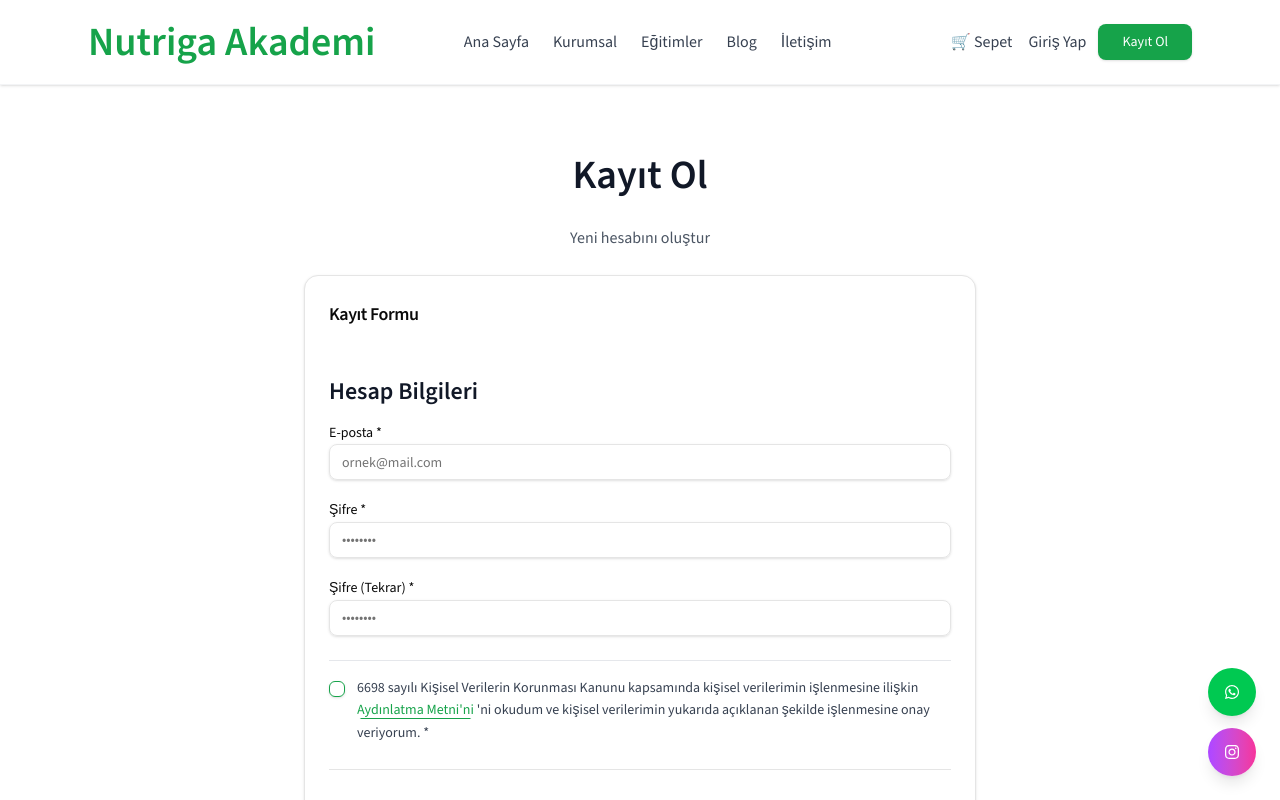
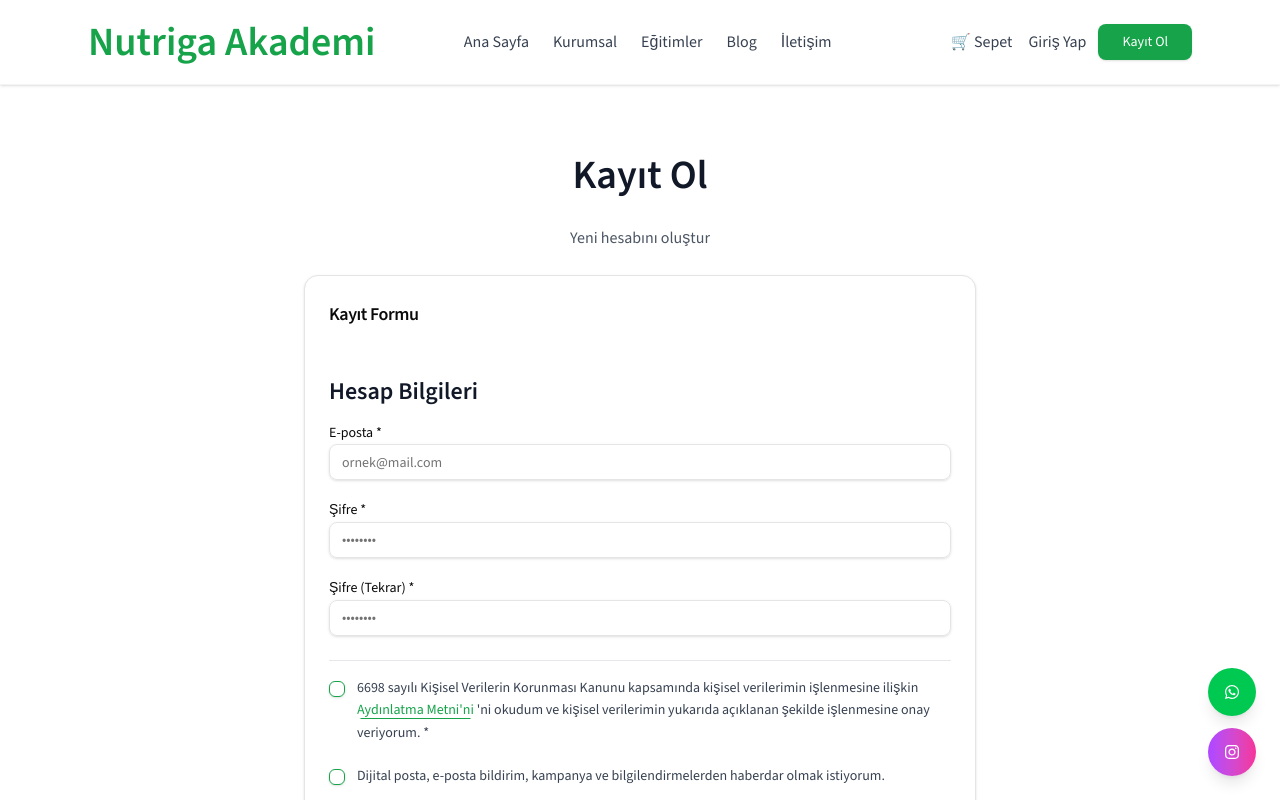
Before and after one commit to hakantrkmn/nutriga-akademi, a Next.js app: page /auth/register in a window 1280 px wide. Shown: the top 800 px of the page. Built offline with nearby package versions, Linux system fonts and the light colour scheme; no server answers; the database is empty.

Commit message:
kampanya checkbox

```diff
--- a/src/app/api/auth/register/route.ts
+++ b/src/app/api/auth/register/route.ts
@@ -13,6 +13,7 @@ export async function POST(request: NextRequest) {
       class: classValue,
       email,
       phone,
+      notification_permission,
       desired_education_id,
     } = await request.json();
 
@@ -34,6 +35,7 @@ export async function POST(request: NextRequest) {
       class: profession === "Öğrenci" ? classValue : null,
       email: email.trim(),
       phone: phone?.trim() || null,
+      notificationPermission: notification_permission || false,
       desiredEducationId: desired_education_id || null,
     };
 
--- a/src/app/api/user/profile/route.ts
+++ b/src/app/api/user/profile/route.ts
@@ -17,7 +17,7 @@ export async function GET(request: NextRequest) {
     // Get user profile from database
     const { data: userData, error } = await supabase
       .from("users")
-      .select("first_name, last_name, email, phone")
+      .select("first_name, last_name, email, phone, notification_permission")
       .eq("email", email)
       .single();
 
@@ -42,14 +42,12 @@ export async function GET(request: NextRequest) {
       lastName: userData.last_name,
       email: userData.email,
       phone: userData.phone,
+      notificationPermission: userData.notification_permission,
     };
 
     return NextResponse.json(formattedData);
   } catch (error) {
     console.error("API error:", error);
-    return NextResponse.json(
-      { error: "Sunucu hatası" },
-      { status: 500 }
-    );
+    return NextResponse.json({ error: "Sunucu hatası" }, { status: 500 });
   }
 }
--- a/src/app/auth/register/page.tsx
+++ b/src/app/auth/register/page.tsx
@@ -34,6 +34,9 @@ export default function RegisterPage() {
 
   // KVKK Acceptance
   const [kvkkAccepted, setKvkkAccepted] = useState(false);
+
+  // Notification Permission
+  const [notificationPermission, setNotificationPermission] = useState(false);
 
   const [loading, setLoading] = useState(false);
 
@@ -125,6 +128,7 @@ export default function RegisterPage() {
           class: profession === "Öğrenci" ? classValue : null,
           email: email.trim(),
           phone: phone.trim() || null,
+          notification_permission: notificationPermission,
           desired_education_id:
             selectedEducationId === "none" ? null : selectedEducationId || null,
         };
@@ -186,6 +190,8 @@ export default function RegisterPage() {
                   setConfirmPassword={setConfirmPassword}
                   kvkkAccepted={kvkkAccepted}
                   setKvkkAccepted={setKvkkAccepted}
+                  notificationPermission={notificationPermission}
+                  setNotificationPermission={setNotificationPermission}
                 />
               </div>
 
--- a/src/components/auth/AccountInfoForm.tsx
+++ b/src/components/auth/AccountInfoForm.tsx
@@ -23,6 +23,8 @@ interface AccountInfoFormProps {
   setConfirmPassword: (value: string) => void;
   kvkkAccepted: boolean;
   setKvkkAccepted: (value: boolean) => void;
+  notificationPermission: boolean;
+  setNotificationPermission: (value: boolean) => void;
 }
 
 export function AccountInfoForm({
@@ -34,6 +36,8 @@ export function AccountInfoForm({
   setConfirmPassword,
   kvkkAccepted,
   setKvkkAccepted,
+  notificationPermission,
+  setNotificationPermission,
 }: AccountInfoFormProps) {
   const [isKvkkModalOpen, setIsKvkkModalOpen] = useState(false);
 
@@ -290,6 +294,27 @@ export function AccountInfoForm({
             </Label>
           </div>
         </div>
+
+        {/* Notification Permission Checkbox */}
+        <div className="flex items-start space-x-3 pt-2">
+          <Checkbox
+            id="notification-permission"
+            checked={notificationPermission}
+            onCheckedChange={(checked: boolean) =>
+              setNotificationPermission(checked)
+            }
+            className="mt-1"
+          />
+          <div className="text-sm leading-relaxed">
+            <Label
+              htmlFor="notification-permission"
+              className="text-gray-700 font-normal cursor-pointer"
+            >
+              Dijital posta, e-posta bildirim, kampanya ve bilgilendirmelerden
+              haberdar olmak istiyorum.
+            </Label>
+          </div>
+        </div>
       </div>
     </div>
   );
--- a/src/components/contact/ContactForm.tsx
+++ b/src/components/contact/ContactForm.tsx
@@ -12,6 +12,7 @@ interface UserData {
   lastName: string;
   email: string;
   phone: string;
+  notificationPermission?: boolean;
 }
 
 export default function ContactForm() {
--- a/src/components/modals/RegisterModal.tsx
+++ b/src/components/modals/RegisterModal.tsx
@@ -44,6 +44,9 @@ export function RegisterModal({ isOpen, onClose }: RegisterModalProps) {
 
   // KVKK Acceptance
   const [kvkkAccepted, setKvkkAccepted] = useState(false);
+
+  // Notification Permission
+  const [notificationPermission, setNotificationPermission] = useState(false);
 
   const [loading, setLoading] = useState(false);
 
@@ -147,6 +150,7 @@ export function RegisterModal({ isOpen, onClose }: RegisterModalProps) {
           class: profession === "Öğrenci" ? classValue : null,
           email: email.trim(),
           phone: phone.trim() || null,
+          notification_permission: notificationPermission,
           desired_education_id:
             selectedEducationId === "none" ? null : selectedEducationId || null,
         };
@@ -194,6 +198,7 @@ export function RegisterModal({ isOpen, onClose }: RegisterModalProps) {
     setClassValue("");
     setSelectedEducationId("");
     setKvkkAccepted(false);
+    setNotificationPermission(false);
   };
 
   return (
@@ -223,6 +228,8 @@ export function RegisterModal({ isOpen, onClose }: RegisterModalProps) {
               setConfirmPassword={setConfirmPassword}
               kvkkAccepted={kvkkAccepted}
               setKvkkAccepted={setKvkkAccepted}
+              notificationPermission={notificationPermission}
+              setNotificationPermission={setNotificationPermission}
             />
           </div>
 
```
Also changed, not shown: 2 other files (tests, documents, lock files or other folders).
